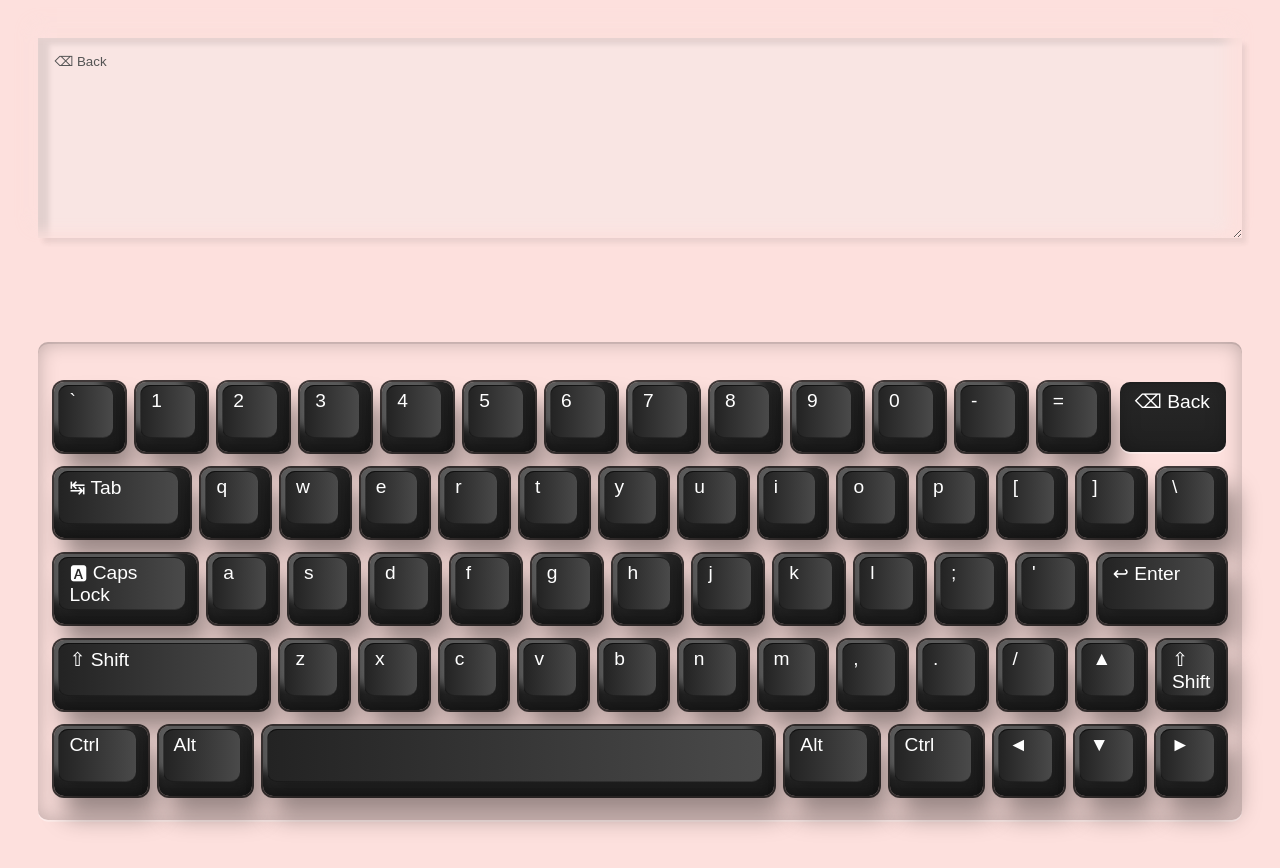
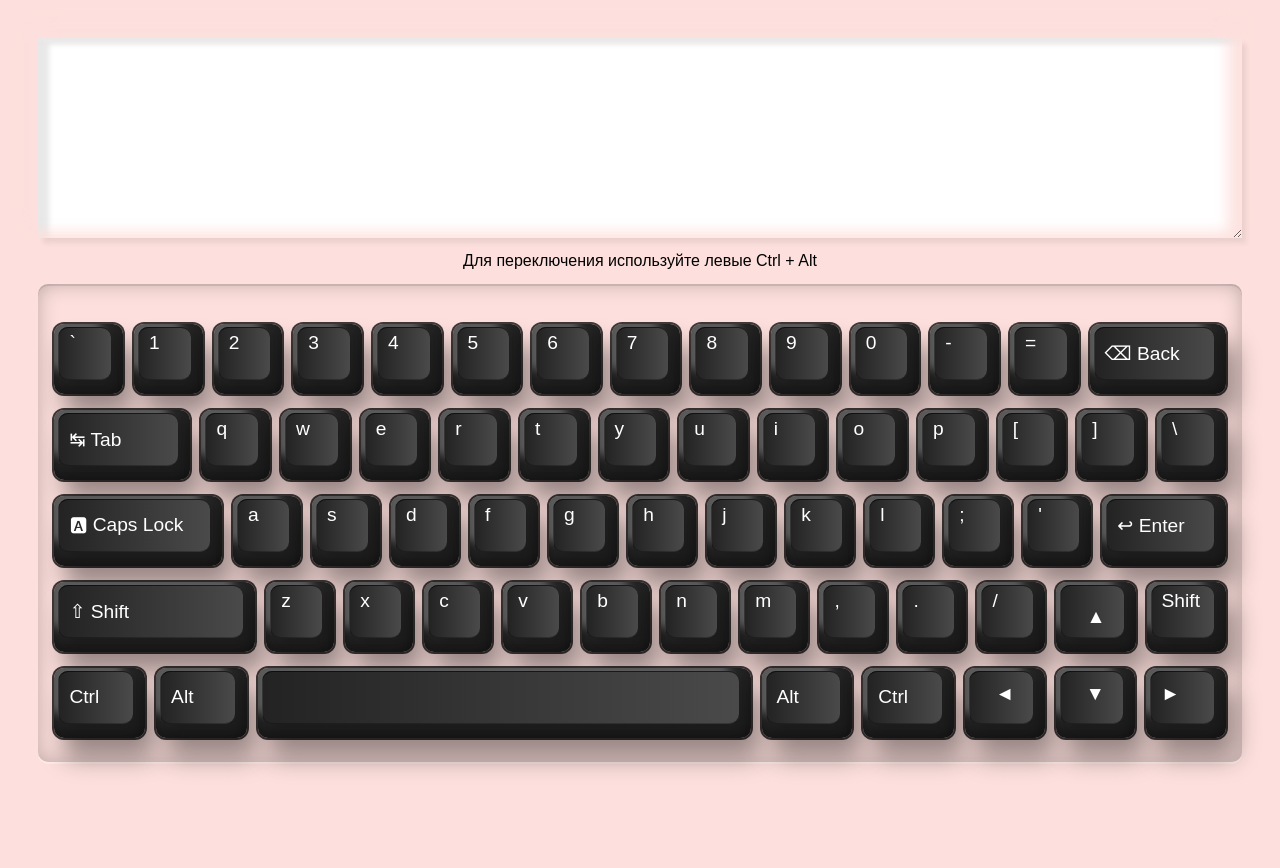
Before and after one commit to nyurasheva/virtual-keyboard, a website with bundled scripts: page src/index.html in a window 1280 px wide. Both pictures are taken after a click on the element "⌫ Back". After the commit the page ends 800 px from the top, so only its background shows below. Built offline with nearby package versions, Linux system fonts and the light colour scheme.

Commit message:
feat: add class

```diff
--- a/src/keyboard.js
+++ b/src/keyboard.js
@@ -3,67 +3,77 @@ const keyboard = [
     {
       code: 'Backquote',
       keyLang: { en: '`', ru: "'" },
-      shift: '~',
+      shift: { en: '~', ru: '[' },
     },
     {
       code: 'Digit1',
       key: '1',
+      shift: { en: '!', ru: '!' },
     },
     {
       code: 'Digit2',
       key: '2',
+      shift: { en: '@', ru: '"' },
     },
     {
       code: 'Digit3',
       key: '3',
+      shift: { en: '#', ru: '№' },
     },
     {
       code: 'Digit4',
       key: '4',
+      shift: { en: '$', ru: '%' },
     },
     {
       code: 'Digit5',
       key: '5',
+      shift: { en: '%', ru: ':' },
     },
     {
       code: 'Digit6',
       key: '6',
+      shift: { en: '^', ru: ',' },
     },
     {
       code: 'Digit7',
       key: '7',
+      shift: { en: '&', ru: '.' },
     },
     {
       code: 'Digit8',
       key: '8',
+      shift: { en: '*', ru: ';' },
     },
     {
       code: 'Digit9',
       key: '9',
+      shift: { en: '(', ru: '(' },
     },
     {
       code: 'Digit0',
       key: '0',
+      shift: { en: ')', ru: ')' },
     },
     {
       code: 'Minus',
       key: '-',
+      shift: { en: '_', ru: '_' },
     },
     {
       code: 'Equal',
       key: '=',
+      shift: { en: '+', ru: '+' },
     },
     {
       code: 'Backspace',
-      func: true,
       key: '⌫ Back',
-      class: 'delete',
+      class: 'backspace',
     },
   ],
   [
     {
       code: 'Tab',
-      func: true,
       key: '↹ Tab',
       class: 'tab',
     },
@@ -110,22 +120,24 @@ const keyboard = [
     {
       code: 'BracketLeft',
       keyLang: { en: '[', ru: 'х' },
+      shift: { en: '{', ru: 'Х' },
     },
     {
       code: 'BracketRight',
       keyLang: { en: ']', ru: 'ъ' },
+      shift: { en: '}', ru: 'Ъ' },
     },
     {
       code: 'Backslash',
-      keyLang: { en: '\\', ru: '\\' },
+      keyLang: { en: '\\', ru: 'ё' },
+      shift: { en: '|', ru: 'Ё' },
     },
   ],
   [
     {
       code: 'CapsLock',
-      func: true,
       key: '🅰 Caps Lock',
-      class: 'delete',
+      class: 'caps',
     },
     {
       code: 'KeyA',
@@ -166,14 +178,15 @@ const keyboard = [
     {
       code: 'Semicolon',
       keyLang: { en: ';', ru: 'ж' },
+      shift: { en: ':', ru: 'Ж' },
     },
     {
       code: 'Quote',
       keyLang: { en: "'", ru: 'э' },
+      shift: { en: '"', ru: 'Э' },
     },
     {
       code: 'Enter',
-      func: true,
       key: '↩ Enter',
       class: 'enter',
     },
@@ -181,7 +194,6 @@ const keyboard = [
   [
     {
       code: 'ShiftLeft',
-      func: true,
       key: '⇧ Shift',
       class: 'l-shift',
     },
@@ -216,36 +228,37 @@ const keyboard = [
     {
       code: 'Comma',
       keyLang: { en: ',', ru: 'б' },
+      shift: { en: '<', ru: 'Б' },
     },
     {
       code: 'Period',
       keyLang: { en: '.', ru: 'ю' },
+      shift: { en: '>', ru: 'Ю' },
     },
     {
       code: 'Slash',
       keyLang: { en: '/', ru: '.' },
+      shift: { en: '?', ru: '?' },
     },
     {
       code: 'ArrowUp',
-      func: true,
       key: '▲',
+      class: 'arrow-up',
     },
     {
       code: 'ShiftRight',
-      func: true,
-      key: '⇧ Shift',
+      key: 'Shift',
+      class: 'r-shift',
     },
   ],
   [
     {
       code: 'ControlLeft',
-      func: true,
       key: 'Ctrl',
       class: 'control',
     },
     {
       code: 'AltLeft',
-      func: true,
       key: 'Alt',
       class: 'alt',
     },
@@ -256,30 +269,28 @@ const keyboard = [
     },
     {
       code: 'AltRight',
-      func: true,
       key: 'Alt',
       class: 'alt',
     },
     {
       code: 'ControlRight',
-      func: true,
       key: 'Ctrl',
       class: 'control',
     },
     {
       code: 'ArrowLeft',
-      func: true,
       key: '◄',
+      class: 'arrow-left',
     },
     {
       code: 'ArrowDown',
-      func: true,
       key: '▼',
+      class: 'arrow-down',
     },
     {
       code: 'ArrowRight',
-      func: true,
       key: '►',
+      class: 'arrow-right',
     },
   ],
 ];
--- a/src/script.js
+++ b/src/script.js
@@ -1,97 +1,168 @@
 import keyboard from './keyboard.js';
 
-const div = document.createElement('div');
-div.classList.add('klava');
-div.innerHTML = `<textarea id="area" class="text" disabled></textarea>
+export default class KeyboardV {
+  constructor() {
+    this.lang = 'en';
+    this.div = null;
+    this.keyboard = keyboard;
+    this.capsClick = false;
+    this.shiftClick = false;
+    this.area = null;
+    this.keyArr = [];
+  }
+
+  init() {
+    this.div = document.createElement('div');
+    this.div.classList.add('klava');
+    this.div.innerHTML = `<textarea id="area" class="text"></textarea>
+                <p class="discription">Для переключения используйте левыe Ctrl + Alt</p>
                 <div class="keyboard"></div>`;
-document.body.prepend(div);
+    document.body.prepend(this.div);
 
-const area = document.querySelector('.text');
-const keyboardVirtual = document.querySelector('.keyboard');
-let lang = 'en';
-let lowerCase = true;
+    if (localStorage.getItem('langStorage')) {
+      this.lang = localStorage.getItem('langStorage');
+    } else {
+      localStorage.setItem('langStorage', this.lang);
+    }
 
-const getLang = () => {
-  console.log(lang);
-  if (localStorage.getItem('langStorage')) {
-    lang = localStorage.getItem('langStorage');
-  }
-  console.log(lang);
-};
+    // document.addEventListener('keydown', (event) => {
+    //   if (event.getModifierState('CapsLock')) {
+    //     this.capsClick = false;
+    //     this.build();
+    //   }
+    // });
 
-getLang();
+    this.build();
 
-const init = () => {
-  let out = '<div class="row">';
-  keyboard.forEach((row) => {
-    out += '</div><div class="row">';
-    row.forEach((item) => {
-      let key;
-      if (lowerCase === true) {
-        key = (item.keyLang) ? item.keyLang[lang] : item.key;
-      } else {
-        key = (item.keyLang) ? item.keyLang[lang].toUpperCase() : item.key.toUpperCase();
-      }
-      const keyClass = (item.class) ? `key ${item.class}` : 'key';
-      out += `<div class="${keyClass}" data-key=${item.code}><i>${key}</i></div>`;
-    });
-  });
-  keyboardVirtual.innerHTML = out;
-};
-
-init();
-
+    this.area = document.querySelector('.text');
     const keyboardKey = document.querySelectorAll('.keyboard .key');
 
     // клавиатура нажатие
     document.addEventListener('keydown', (event) => {
-  area.focus();
-  console.log(event);
+      this.area.focus();
+      event.preventDefault();
       const keyActive = document.querySelector(`.key[data-key="${event.code}"]`);
+      const { key } = event;
+      const keyCode = event.code;
+      if (this.keyArr.includes(keyCode)) {
         keyboardKey.forEach((element) => element.classList.remove('active'));
         keyActive.classList.add('active');
-
-  if (event.code === 'ControlLeft') {
-    document.addEventListener('keyup', (e) => {
-      if (e.code === 'AltLeft') {
-        lang = (lang === 'en') ? 'ru' : 'en';
-        init();
-      } else document.onkeyup = null;
-    });
-  } else if (event.code === 'ShiftLeft') {
-    document.addEventListener('keyup', (e) => {
-      area.value += e.key;
-    });
-  } else if (event.code === 'CapsLock') {
-    lowerCase = !lowerCase;
-    init();
-    area.value += event.key.toUpperCase();
-  } else area.value += event.key;
+        this.print(keyCode, key);
+      }
     });
 
     // клавиатура отпускание
     document.addEventListener('keyup', (event) => {
       const keyActive = document.querySelector(`.key[data-key="${event.code}"]`);
-  keyActive.classList.remove('active');
-  if (event.code === 'CapsLock') {
-    lowerCase = !lowerCase;
-    init();
-  }
+      // if (event.code === 'Caps Lock') console.log('12');
+      if (keyActive) keyActive.classList.remove('active');
     });
 
-// мышка клик по кнопке
+    // мышка нажатие
     keyboardKey.forEach((element) => {
       element.addEventListener('click', () => {
         keyboardKey.forEach((e) => e.classList.remove('active'));
         element.classList.add('active');
         const key = element.textContent;
-    area.value += key;
+        const keyCode = element.dataset.key;
+        if (keyCode !== 'Caps Lock' || keyCode !== 'ShiftLeft') {
+          setTimeout(() => {
+            element.classList.remove('active');
+          }, 300);
+        }
+        this.print(keyCode, key);
       });
     });
+  }
 
-// настройки приложения сохраняются при перезагрузке страницы
-const setLocalStorage = () => {
-  localStorage.setItem('langStorage', lang);
-};
+  build() {
+    this.keyArr = [];
+    const keyboardVirtual = document.querySelector('.keyboard');
+    let out = '<div class="row">';
+    this.keyboard.forEach((row) => {
+      out += '</div><div class="row">';
+      row.forEach((item) => {
+        let key;
+        this.keyArr.push(item.code);
+        const keyClass = (item.class) ? `key ${item.class}` : 'key';
 
-window.addEventListener('beforeunload', setLocalStorage);
+        if (this.capsClick || this.shiftClick) {
+          if (item.shift) key = item.shift[this.lang];
+          else if (item.class) key = item.key;
+          else key = (item.keyLang) ? item.keyLang[this.lang].toUpperCase() : item.key.toUpperCase();
+        } else {
+          key = (item.keyLang) ? item.keyLang[this.lang] : item.key;
+        }
+
+        out += `<div class="${keyClass}" data-key=${item.code}><i>${key}</i></div>`;
+      });
+    });
+    keyboardVirtual.innerHTML = out;
+  }
+
+  // заполнение textarea
+  print(keyCode, key) {
+    this.area.focus();
+    switch (keyCode) {
+      case 'ControlLeft':
+        document.addEventListener('keyup', (e) => {
+          if (e.code === 'AltLeft') {
+            this.langСhange();
+          } else document.onkeyup = null;
+        });
+        break;
+      case 'Backspace':
+        this.area.value = this.area.value.slice(0, -1);
+        break;
+      case 'Tab':
+        this.area.value += '  ';
+        break;
+      case 'Enter':
+        this.area.value += '\n';
+        break;
+      case 'Space':
+        this.area.value += ' ';
+        break;
+      case 'ArrowLeft':
+        this.area.value += '';
+        this.area.selectionStart -= 1;
+        this.area.selectionEnd -= 1;
+        break;
+      case '▲':
+        break;
+      case 'ArrowRight':
+        this.area.value += '';
+        this.area.selectionStart += 1;
+        this.area.selectionEnd += 1;
+        break;
+      case '▼':
+        break;
+      case 'CapsLock':
+        this.capsClick = !this.capsClick;
+        this.build();
+        break;
+      case 'ShiftLeft':
+        this.shiftClick = !this.shiftClick;
+        this.build();
+        break;
+      case 'ShiftRight':
+      case 'ControlRight':
+      case 'AltLeft':
+      case 'AltRight':
+        this.area.value += '';
+        break;
+      default:
+        this.area.value += key;
+    }
+  }
+
+  langСhange() {
+    this.lang = (this.lang === 'en') ? 'ru' : 'en';
+    localStorage.setItem('language', this.lang);
+    this.build();
+  }
+}
+
+document.addEventListener('DOMContentLoaded', () => {
+  new KeyboardV(keyboard).init();
+});
--- a/src/style.css
+++ b/src/style.css
@@ -6,11 +6,20 @@
 
 body {
   background-color: #fde0dd;
-  font-family: sans-serif;
+  font-family: Arial, sans-serif;
 }
 
 .klava {
   padding: 3%;
+  height: 100vh;
+  display: flex;
+  flex-direction: column;
+  align-items: center;
+  justify-content: space-between;
+}
+
+.discription {
+  font-size: 1rem;
 }
 
 .text {
@@ -51,10 +60,10 @@ body {
 .keyboard {
   display: flex;
   flex-direction: column;
+  width: 100%;
   padding: 5px;
   border-radius: 4px;
   position: relative;
-  margin: 100px auto 50px;
   padding: 20px 20px;
   border-radius: 10px;
   padding: 1rem;
@@ -133,35 +142,67 @@ body {
   clear: both;
 }
 
-.delete {
-  width: auto;
-}
-
 .tab {
   width: 12%;
+  padding-top: 18px;
 }
 
 .backspace {
   width: 12%;
+  padding-top: 18px;
 }
 
 .enter {
   width: 11%;
+  padding-top: 18px;
 }
 
-.caps.lock {
-  width: 14%;
+.caps {
+  width: 15%;
+  padding-top: 18px;
 }
 
 .l-shift {
-  width: 19%;
+  width: 18%;
+  padding-top: 18px;
+}
+
+.r-shift {
+  width: 7%;
 }
 
 .space {
   width: 44%;
+  padding-top: 18px;
 }
 
 .control,
 .alt {
   width: 8%;
+  padding-top: 18px;
 }
+
+.arrow-up {
+  width: 7%;
+  padding: 15px;
+  justify-content: center;
+  align-items: center;
+}
+
+.arrow-left {
+  width: 7%;
+  padding: 15px;
+  justify-content: center;
+}
+
+.arrow-down {
+  width: 7%;
+  padding: 15px;
+  justify-content: center;
+  align-items: baseline;
+}
+
+.arrow-right {
+  width: 7%;
+  padding: 15px;
+}
```
Also changed, not shown: 1 other file. Lines whose indentation alone changed are shown as unchanged.
